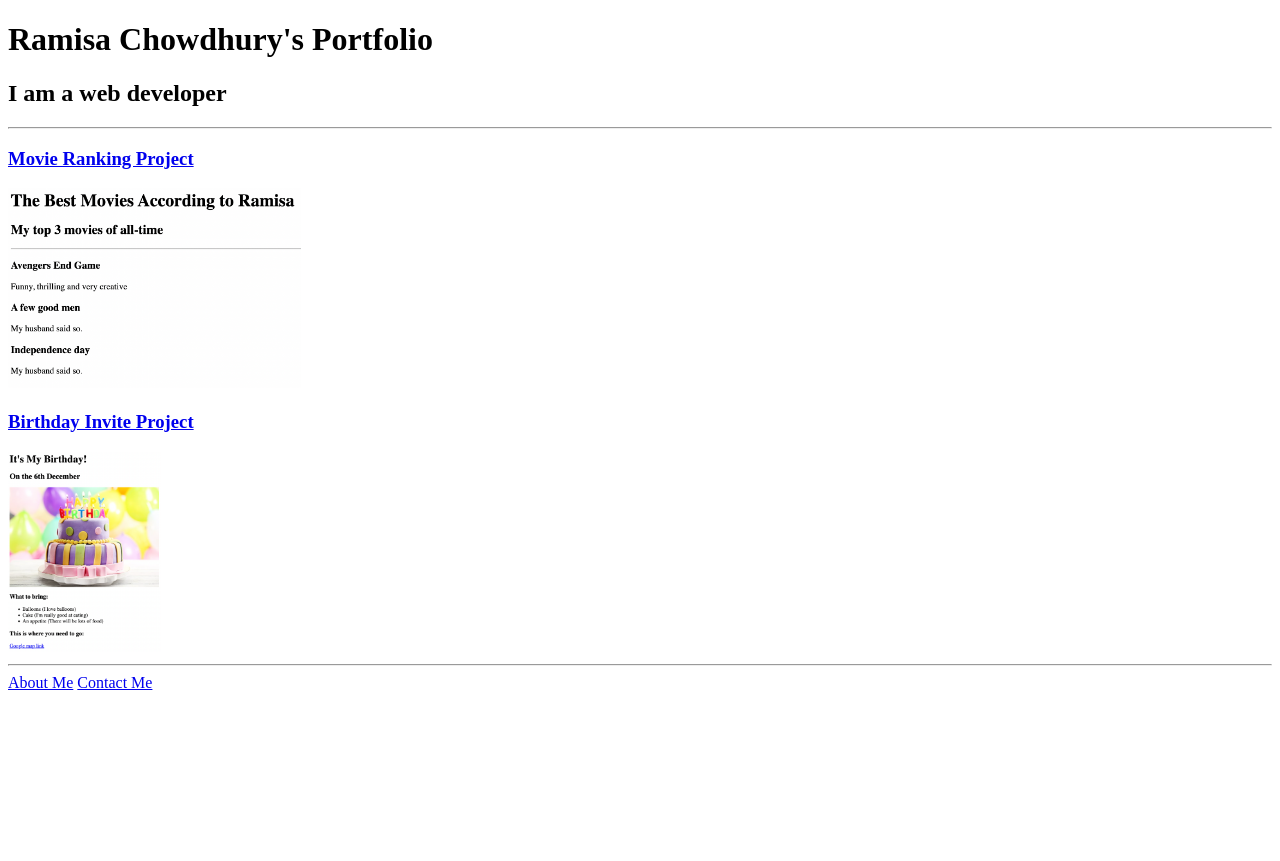
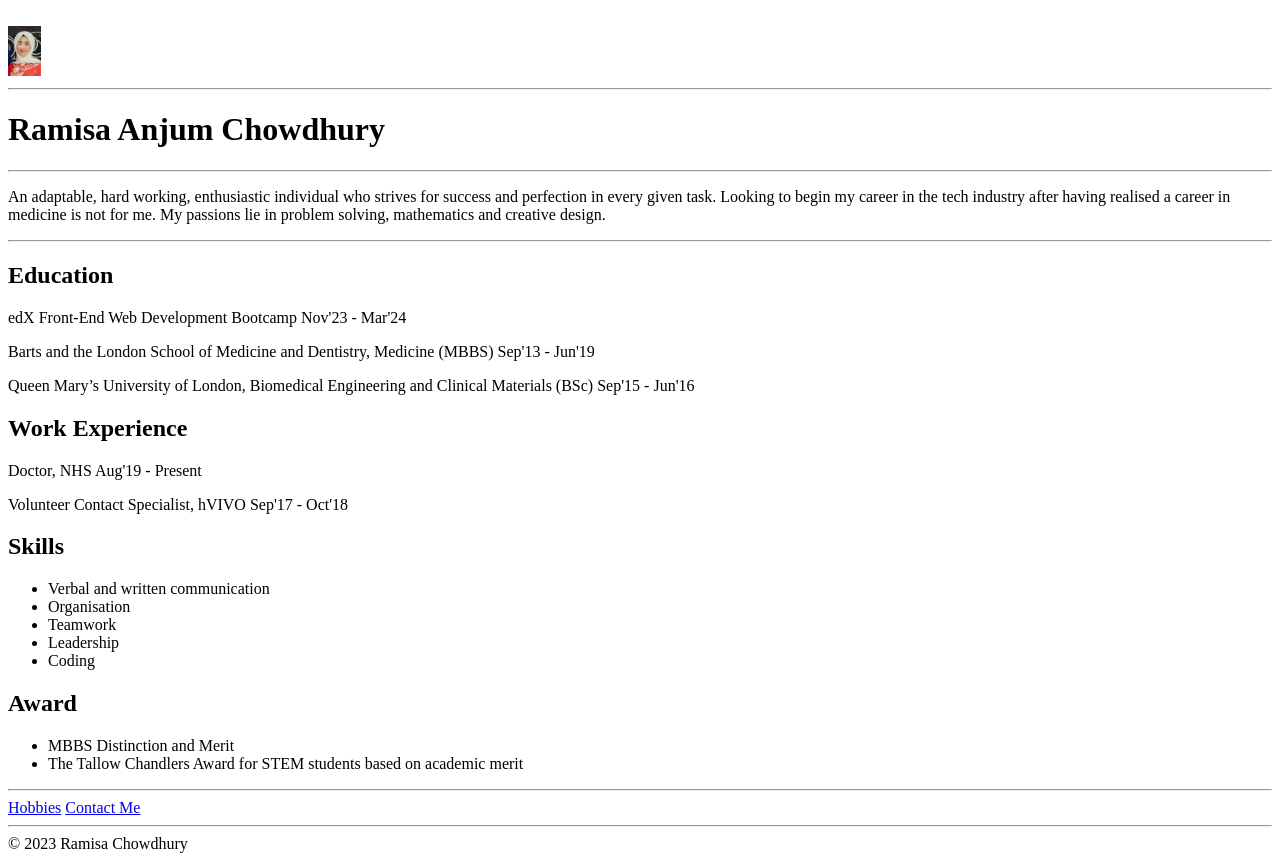
Before and after one commit to RamisaChowdhury/html-portfolio, a plain HTML site: page index.html in a window 1280 px wide. Before the commit the page ends 800 px from the top, so only its background shows below. Drawn offline with Linux system fonts and the light colour scheme.

Commit message:
Add files via upload

```diff
--- a/index.html
+++ b/index.html
@@ -1,23 +1,52 @@
-<!-- TODO 1: Create the HTML Boilerplate -->
 <!DOCTYPE html>
 <html lang="en">
 
 <head>
     <meta charset="UTF-8">
     <meta name="viewport" content="width=device-width, initial-scale=1.0">
-    <title>Ramisa's Portfolio</title>
+    <title>My Resume</title>
 </head>
 
 <body>
-    <h1>Ramisa Chowdhury's Portfolio</h1>
-    <h2>I am a web developer</h2>
+    <br />
+    <img src="./ID photo.jpg" height="50" alt="Muslim woman">
     <hr />
-    <h3><a href="public/movie-ranking.html">Movie Ranking Project</a></h3>
-    <img src="./assets/images/movie-ranking.png" height="200" alt="Movie ranking project screenshot">
-    <h3><a href="public/birthday-invite.html">Birthday Invite Project</a></h3>
-    <img src="./assets/images/birthday-invite.png" height="200" alt="Birthday invite screenshot">
+    <h1>Ramisa Anjum Chowdhury</h1>
     <hr />
-    <a href="public/about.html">About Me</a> <a href="./public/contact.html">Contact Me</a>
+    <p>An adaptable, hard working, enthusiastic individual who strives for success and perfection in every given task.
+        Looking to begin my career in the tech industry after having realised a career in medicine is not for me.
+        My passions lie in problem solving, mathematics and creative design.</p>
+    <hr />
+
+    <h2>Education</h2>
+    <p>edX Front-End Web Development Bootcamp Nov'23 - Mar'24</p>
+    <p>Barts and the London School of Medicine and Dentistry, Medicine (MBBS) Sep'13 - Jun'19</p>
+    <p>Queen Mary’s University of London, Biomedical Engineering and Clinical Materials (BSc) Sep'15 - Jun'16</p>
+
+    <h2>Work Experience</h2>
+    <p>Doctor, NHS Aug'19 - Present</p>
+    <p>Volunteer Contact Specialist, hVIVO Sep'17 - Oct'18</p>
+
+    <h2>Skills</h2>
+    <ul>
+        <li>Verbal and written communication</li>
+        <li>Organisation</li>
+        <li>Teamwork</li>
+        <li>Leadership</li>
+        <li>Coding</li>
+    </ul>
+
+    <h2>Award</h2>
+    <ul>
+        <li>MBBS Distinction and Merit</li>
+        <li>The Tallow Chandlers Award for STEM students based on academic merit</li>
+    </ul>
+
+    <hr />
+    <a href="./hobbies.html">Hobbies</a>
+    <a href="contact.html">Contact Me</a>
+    <hr />
+
+<footer>© 2023 Ramisa Chowdhury</footer>
 </body>
-
 </html>
```
Also changed, not shown: contact.html (added, +5 -0 lines), hobbies.html (added, +9 -0 lines), ID photo.jpg (added).
